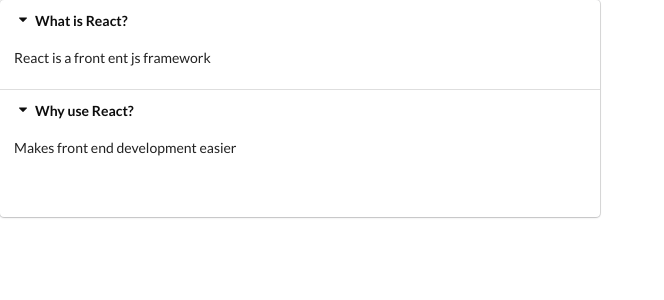
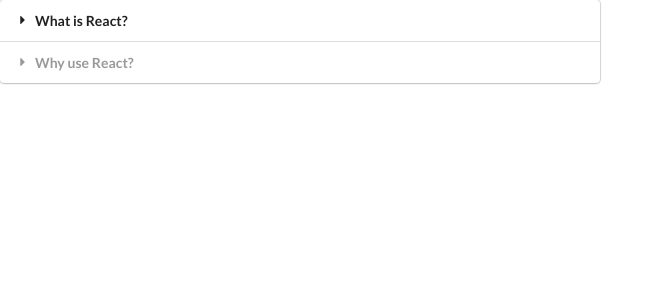
Before and after one commit to km796/widgets, a React (Create React App) app: page / in a window 1280 px wide. Shown: the top 300 px of the page, without its empty margins (0-664 px from the left). Built offline with nearby package versions, Linux system fonts and the light colour scheme.

Commit message:
Accordion component style change on click

```diff
--- a/src/components/Accordion.js
+++ b/src/components/Accordion.js
@@ -8,15 +8,18 @@
     }
 
     const renderedItems = items.map((item, index) => {
+
+        const active = index === activeIndex ? 'active' : '';
+
         return <React.Fragment key={item.title}>
             <div
-                className="title active"
+                className={`title ${active}`}
                 onClick={() => onTitleClick(index)}
             >
                 <i className="dropdown icon"></i>
                 {item.title}
             </div>
-            <div className="content active">
+            <div className={`content ${active}`}>
                 <p>{item.content}</p>
             </div>
         </React.Fragment>
@@ -24,7 +27,6 @@
 
     return <div className="ui styled accordion">
         {renderedItems}
-        <h1>{activeIndex}</h1>
     </div>
 }
 
```
